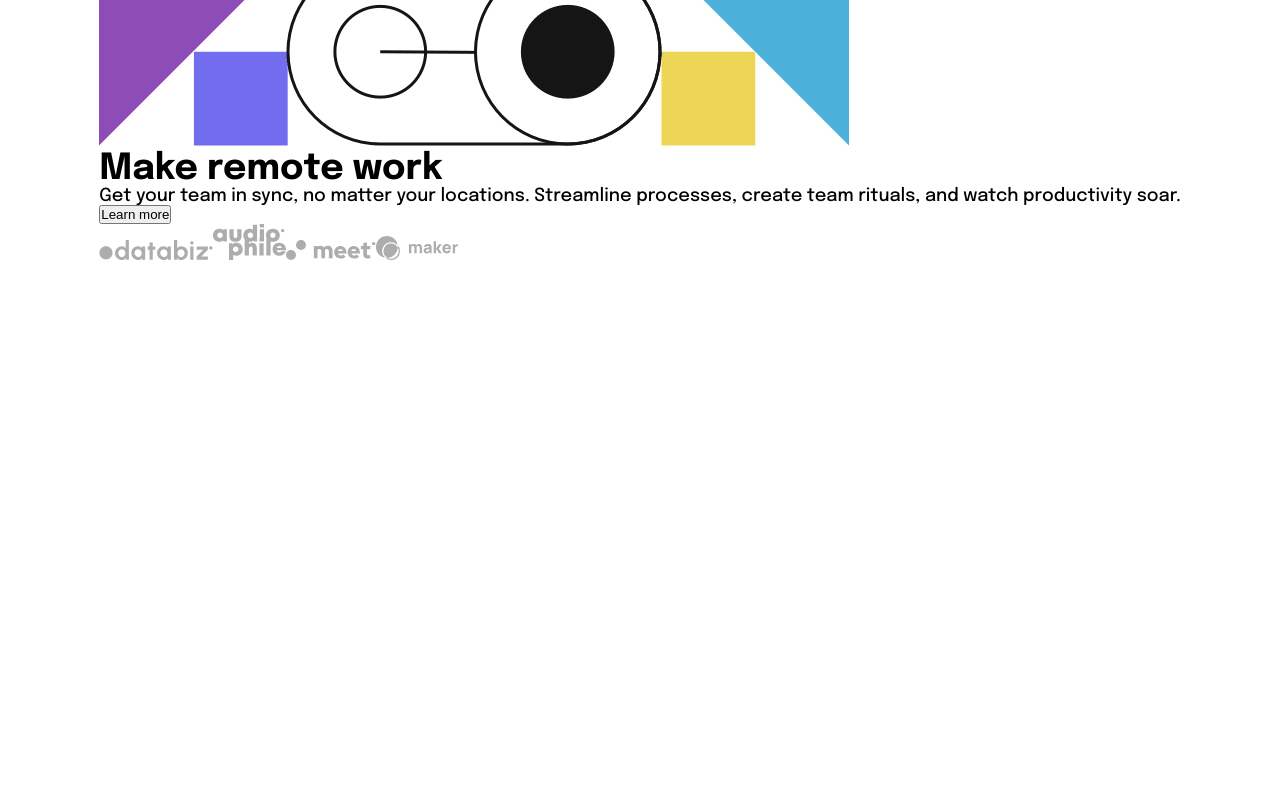
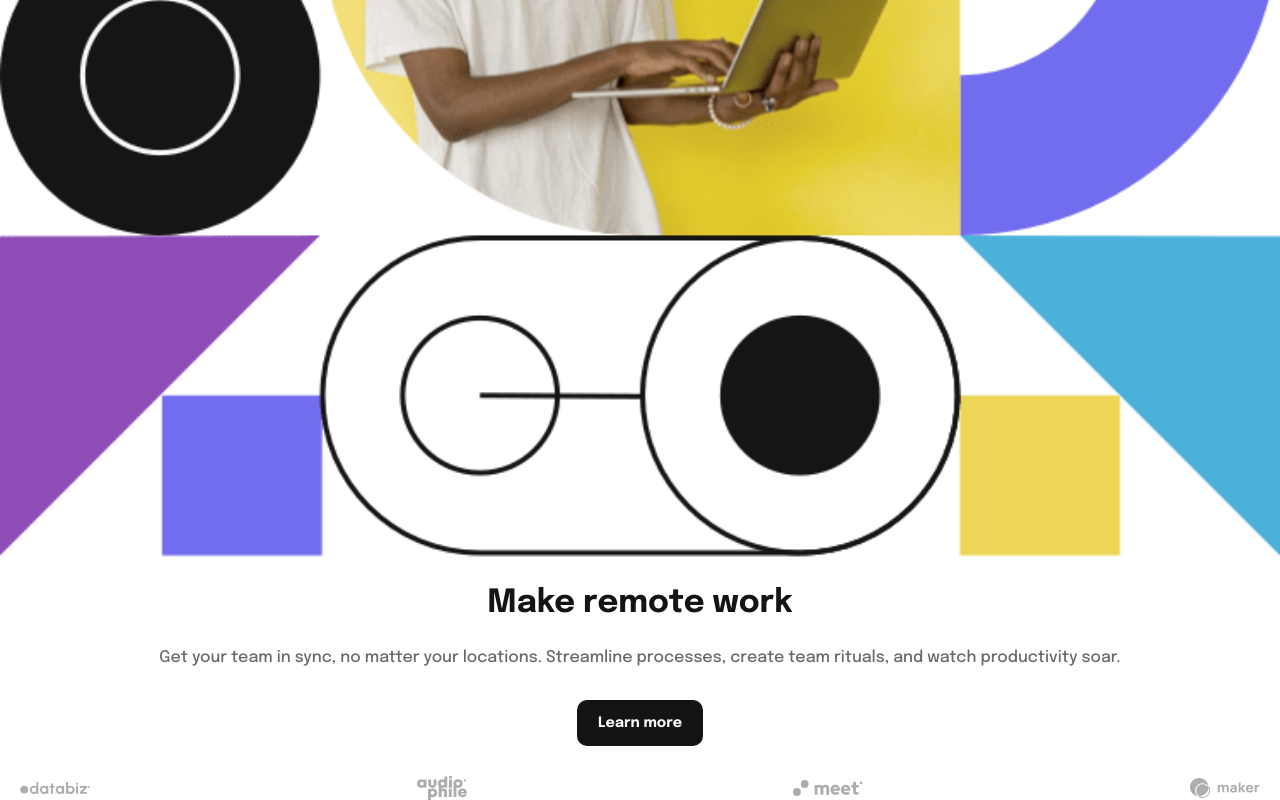
Before and after one commit to kujerocoding/intro-section-with-dropdown-navigation, a React (Vite) app: page / in a window 1280 px wide. Shown: the part 492-1292 px from the top of the page. Before the commit the page ends 800 px from the top, so only its background shows below. Built offline with nearby package versions, Linux system fonts and the light colour scheme.

Commit message:
add styles to the elements

```diff
--- a/src/App.css
+++ b/src/App.css
@@ -17,8 +17,59 @@
 body{
     font-family: var(--FF);
     font-size: var(--FS);
+}
+
+.app--container{
+    min-width: 335px;
+}
+
+header{
     display: flex;
-    justify-content: center;
+    justify-content: space-between;
+    padding: 30px 20px;
     align-items: center;
-    min-height: 100vh;
 }
+
+.main--container > img{
+    width: 100%;
+}
+
+.main--text--container{
+    padding: 30px 20px;
+    text-align: center;
+    font-size: 1rem;
+    line-height: 1.5rem;
+    color: var(--BLACK);
+}
+
+.main--text--container > p{
+    padding-block: 30px;
+    color: var(--MEDIUMGRAY);
+}
+
+button{
+    padding: 15px 20px;
+    background-color: var(--BLACK);
+    color: var(--WHITE);
+    font-weight: 700;
+    font-family: inherit;
+    border: 1px solid transparent;
+    border-radius: 10px;
+    font-size: .9rem;
+}
+
+.main--client--container{
+    display: flex;
+    align-items: center;
+    justify-content: space-between;
+    width: 100%;
+    padding-inline: 20px;
+}
+
+.client--icons{
+    width: 70px;
+}
+
+.audiophile--icon{
+    width: 50px;
+}
--- a/src/App.jsx
+++ b/src/App.jsx
@@ -5,7 +5,7 @@ import './App.css'
 
 const App = () => {
   return (
-    <div>
+    <div className='app--container'>
       <Header />
       <Main />
     </div>
--- a/src/components/Header.jsx
+++ b/src/components/Header.jsx
@@ -2,12 +2,12 @@ import React from 'react'
 
 const Header = () => {
   return (
-    <div>
+    <header>
 
         <img src="../src/assets/images/logo.svg" alt="Snap logo" />
         <img src="../src/assets/images/icon-menu.svg" alt="Hamburger menu" />
 
-    </div>
+    </header>
   )
 }
 
--- a/src/components/Main.jsx
+++ b/src/components/Main.jsx
@@ -2,18 +2,18 @@ import React from 'react'
 
 const Main = () => {
   return (
-    <div>
-      <div>
+    <div className='main--container'>
         <img src="./src/assets/images/image-hero-mobile.png" alt="Man holding a laptop" />
-      </div>
-      <h1>Make remote work</h1>
-      <p>Get your team in sync, no matter your locations. Streamline processes, create team rituals, and watch productivity soar.</p>
-      <button>Learn more</button>
-      <div>
-        <img src="./src/assets/images/client-databiz.svg" alt="Databiz logo" />
-        <img src="./src/assets/images/client-audiophile.svg" alt="Audiophile logo" />
-        <img src="./src/assets/images/client-meet.svg" alt="Meet logo" />
-        <img src="./src/assets/images/client-maker.svg" alt="Maker logo" />
+        <div className='main--text--container'>
+            <h1>Make remote work</h1>
+            <p>Get your team in sync, no matter your locations. Streamline processes, create team rituals, and watch productivity soar.</p>
+            <button>Learn more</button>
+        </div>
+      <div className='main--client--container'>
+        <img className='client--icons ' src="./src/assets/images/client-databiz.svg" alt="Databiz logo" />
+        <img className='client--icons audiophile--icon' src="./src/assets/images/client-audiophile.svg" alt="Audiophile logo" />
+        <img className='client--icons ' src="./src/assets/images/client-meet.svg" alt="Meet logo" />
+        <img className='client--icons ' src="./src/assets/images/client-maker.svg" alt="Maker logo" />
       </div>
     </div>
   )
--- a/src/components/Navbar.jsx
+++ b/src/components/Navbar.jsx
@@ -2,7 +2,7 @@ import React from 'react'
 
 const Navbar = () => {
   return (
-    <div>
+    <nav>
       <img src="./src/assets/images/icon-close-menu.svg" alt="X icon" />
       <ul>
         <li>Features</li>
@@ -23,7 +23,7 @@ const Navbar = () => {
       </ul>
       <button>Login</button>
       <button>Register</button>
-    </div>
+    </nav>
   )
 }
 
```
